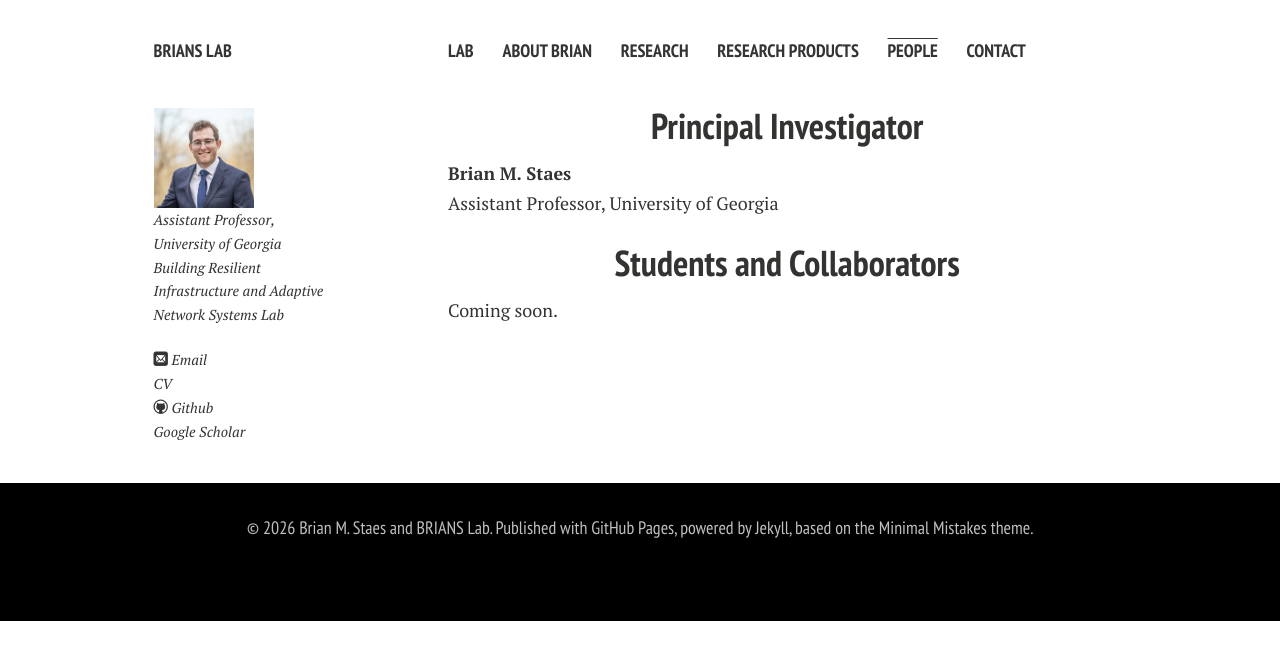
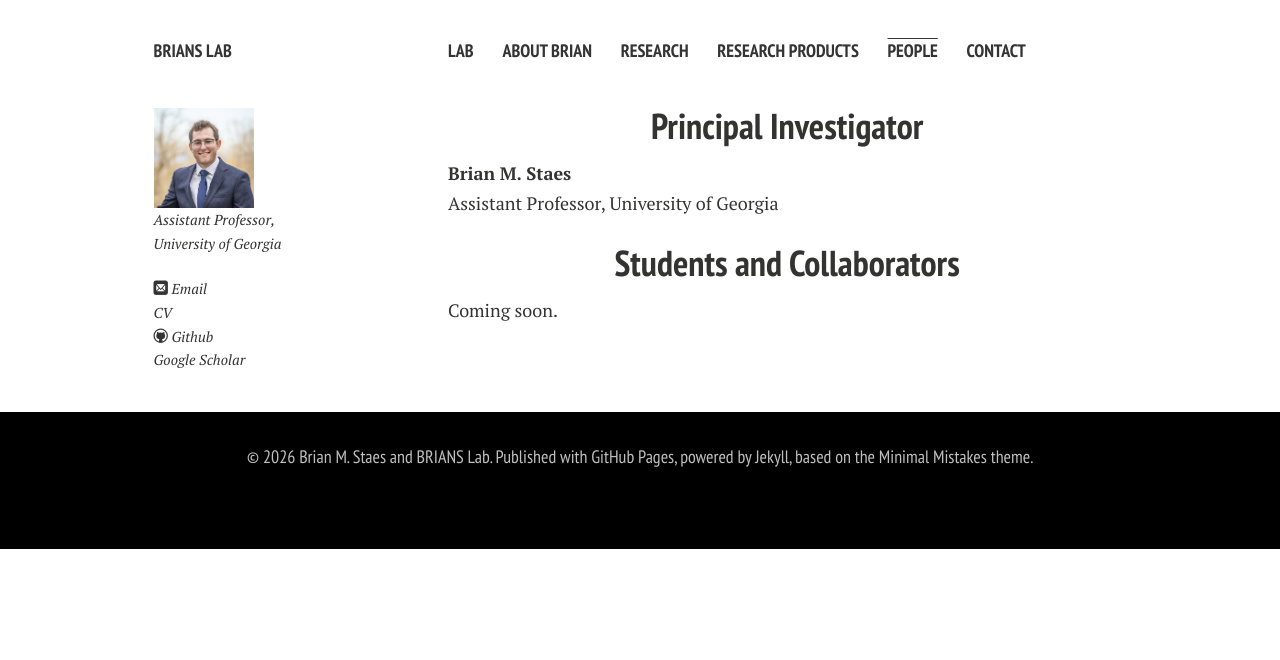
Before and after one commit to brianstaes/brianstaes.github.io, a Jekyll site: the page built from people.md, in a window 1280 px wide. Shown: the top 660 px of the page. Built offline with Jekyll 4.4.1, drawn with Linux system fonts in a browser that asks for light colours; nearby versions of some CDN libraries; a style sheet for code colours, icons or effects is not loaded.

Commit message:
Update _config.yml

```diff
--- a/_config.yml
+++ b/_config.yml
@@ -12,7 +12,7 @@ permalink: /:categories/:title
 owner:
   name: Brian M. Staes
   avatar: Brian_headshot.jpeg
-  bio: Assistant Professor, University of Georgia<br>Building Resilient Infrastructure and Adaptive Network Systems Lab
+  bio: Assistant Professor, University of Georgia
   email: brian.staes@uga.edu
   cv: /assets/BrianMStaes_CV_Full.pdf
   github: brianstaes
```
